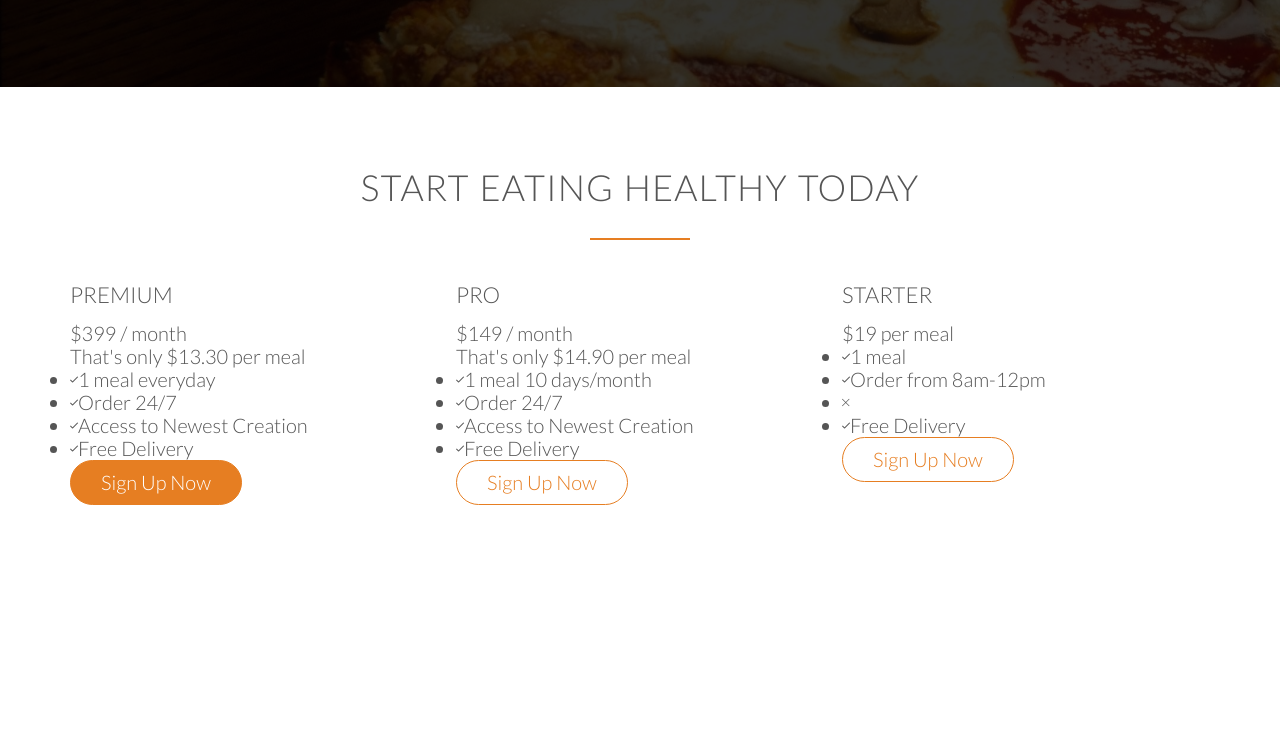
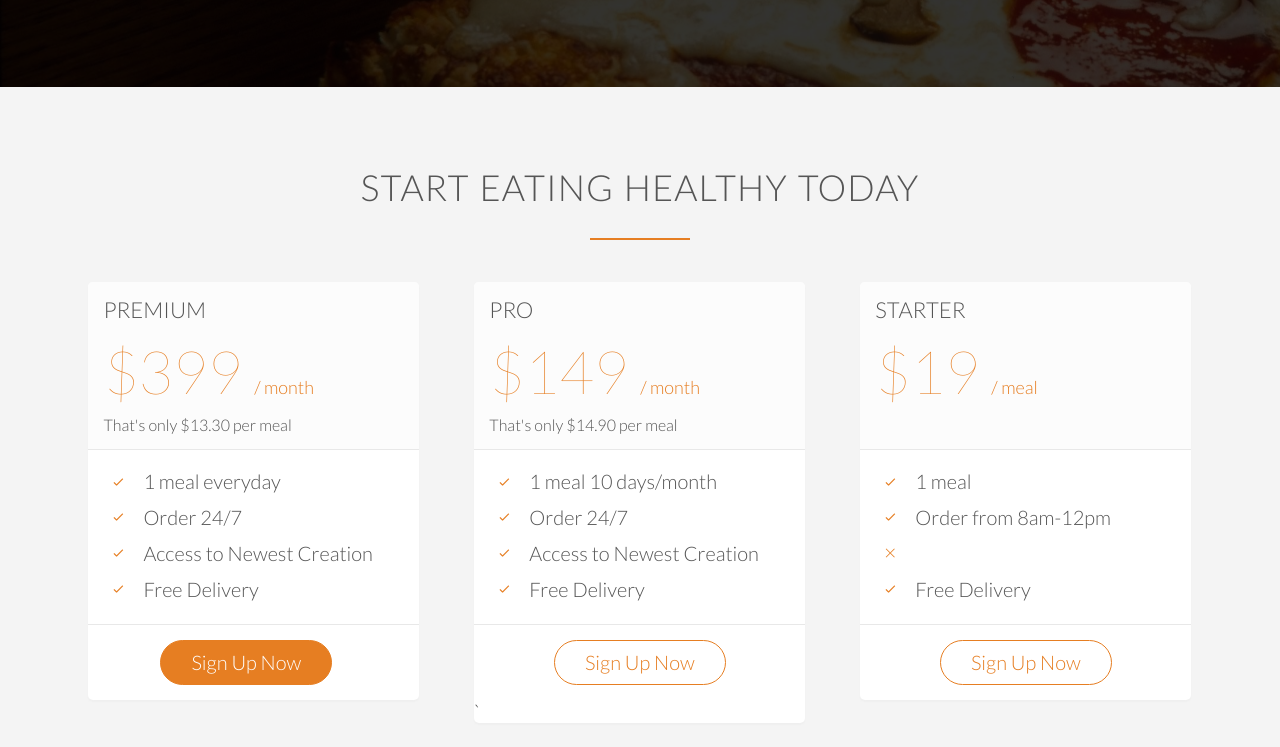
Before and after one commit to asherbueno88/omni, a plain HTML site: page index.html in a window 1280 px wide. Shown: the part 3992-4739 px from the top of the page. Before the commit the page ends 4588 px from the top, so only its background shows below. Drawn offline with Linux system fonts and the light colour scheme; files whose address does not match are found by name.

Commit message:
pllans complelted

```diff
--- a/index.html
+++ b/index.html
@@ -266,15 +266,15 @@
           <div class="plan-box">
             <div>
               <h3>Premium</h3>
-              <p class="plan-price">$399 / month</p>
+              <p class="plan-price">$399 <span>/ month</span></p>
               <p class="plan-price-meal">That's only $13.30 per meal</p>
             </div>
             <div>
               <ul>
-                <li><i class="ion-ios-checkmark-empty"></i>1 meal everyday</li>
-                <li><i class="ion-ios-checkmark-empty"></i>Order 24/7</li>
-                <li><i class="ion-ios-checkmark-empty"></i>Access to Newest Creation</li>
-                <li><i class="ion-ios-checkmark-empty"></i>Free Delivery</li>
+                <li><i class="ion-ios-checkmark-empty icon-small"></i>1 meal everyday</li>
+                <li><i class="ion-ios-checkmark-empty icon-small"></i>Order 24/7</li>
+                <li><i class="ion-ios-checkmark-empty icon-small"></i>Access to Newest Creation</li>
+                <li><i class="ion-ios-checkmark-empty icon-small"></i>Free Delivery</li>
               </ul>
             </div>
             <div>
@@ -286,35 +286,35 @@
           <div class="plan-box">
             <div>
               <h3>Pro</h3>
-              <p class="plan-price">$149 / month</p>
+              <p class="plan-price">$149 <span>/ month</span></p>
               <p class="plan-price-meal">That's only $14.90 per meal</p>
             </div>
             <div>
               <ul>
-                <li><i class="ion-ios-checkmark-empty"></i>1 meal 10 days/month</li>
-                <li><i class="ion-ios-checkmark-empty"></i>Order 24/7</li>
-                <li><i class="ion-ios-checkmark-empty"></i>Access to Newest Creation</li>
-                <li><i class="ion-ios-checkmark-empty"></i>Free Delivery</li>
+                <li><i class="ion-ios-checkmark-empty icon-small"></i>1 meal 10 days/month</li>
+                <li><i class="ion-ios-checkmark-empty icon-small"></i>Order 24/7</li>
+                <li><i class="ion-ios-checkmark-empty icon-small"></i>Access to Newest Creation</li>
+                <li><i class="ion-ios-checkmark-empty icon-small"></i>Free Delivery</li>
               </ul>
             </div>
             <div>
               <a href="#" class="btn btn-ghost">Sign Up Now</a>
-            </div>
+            </div> `
           </div>
         </div>
         <div class="col span-1-of-3">
           <div class="plan-box">
             <div>
               <h3>Starter</h3>
-              <p class="plan-price">$19 per meal</p>
-              <p class="plan-price-meal"></p>
+              <p class="plan-price">$19 <span> / meal</span></p>
+              <p class="plan-price-meal">&nbsp;</p>
             </div>
             <div>
               <ul>
-                <li><i class="ion-ios-checkmark-empty"></i>1 meal</li>
-                <li><i class="ion-ios-checkmark-empty"></i>Order from 8am-12pm</li>
-                <li><i class="ion-ios-close-empty"></i></li>
-                <li><i class="ion-ios-checkmark-empty"></i>Free Delivery</li>
+                <li><i class="ion-ios-checkmark-empty icon-small"></i>1 meal</li>
+                <li><i class="ion-ios-checkmark-empty icon-small"></i>Order from 8am-12pm</li>
+                <li><i class="ion-ios-close-empty icon-small"></i></li>
+                <li><i class="ion-ios-checkmark-empty icon-small"></i>Free Delivery</li>
               </ul>
             </div>
             <div>
--- a/resources/css/style.css
+++ b/resources/css/style.css
@@ -380,3 +380,59 @@ cite img {
   border-radius: 50%;
   margin-right: 10px;
 }
+
+/* +++++++++++++++++++++++++++++++++++ */
+/* PLANS +++++++++++++++++++++++++++++ */
+/* +++++++++++++++++++++++++++++++++++ */
+
+.section-plans {
+  background-color: #f4f4f4;
+}
+
+.plan-box {
+  background-color: #ffffff;
+  border-radius: 5px;
+  width: 90%;
+  margin-left: 5%;
+  box-shadow: 0 2px 2px #efefef;
+}
+
+.plan-box div {
+  padding: 15px;
+  border-bottom: 1px solid #e8e8e8;
+}
+
+.plan-box div:first-child {
+  background-color: #fcfcfc;
+  border-top-left-radius: 5px;
+  border-top-right-radius: 5px;
+}
+
+.plan-box div:last-child {
+  text-align: center;
+  border: 0;
+}
+
+.plan-price {
+  font-size: 300%;
+  margin-bottom: 10px;
+  font-weight: 100;
+  color: #e67e22;
+}
+
+.plan-price span {
+  font-size: 30%;
+  font-weight: 300;
+}
+
+.plan-price-meal {
+  font-size: 80%;
+}
+
+.plan-box ul {
+  list-style: none;
+}
+
+.plan-box ul li {
+  padding: 5px 0;
+}
```
